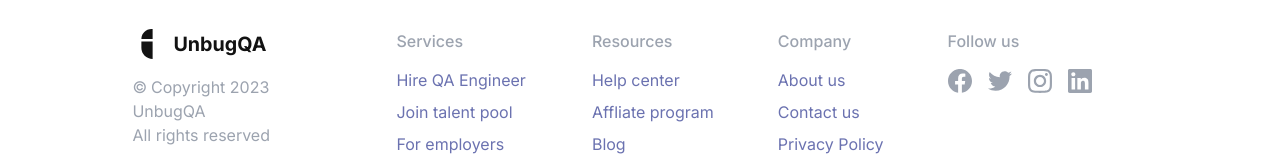
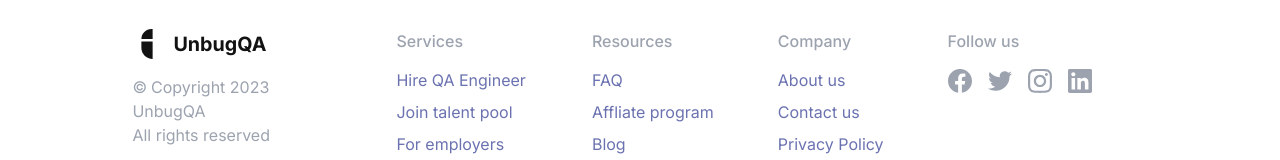
Before and after one commit to Vubere/fe-intern-unbug-qa, a Nuxt app: page / in a window 1280 px wide. Shown: the part 4181-4341 px from the top of the page. Built offline with nearby package versions, Linux system fonts and the light colour scheme.

Commit message:
chore/ - minor changes

```diff
--- a/components/Footer.vue
+++ b/components/Footer.vue
@@ -42,7 +42,7 @@
         </h4>
         <ul class="flex flex-col items-center md:items-start gap-[8px]">
           <li class="text-ash leading-[24px]">
-            <nuxt-link to="/">Help center</nuxt-link>
+            <nuxt-link to="/">FAQ</nuxt-link>
           </li>
           <li class="text-ash leading-[24px]">
             <nuxt-link to="/">Affliate program</nuxt-link>
--- a/pages/index.vue
+++ b/pages/index.vue
@@ -10,7 +10,7 @@
       </p>
       <div class="w-full relative mb-[16px]">
         <span
-          class="absolute left-[20%] w-[60%] h-[32px] top-[4px] bg-[#e9f2ff] z-[-200]"
+          class="absolute left-[20%] md:left-[23%] w-[60%] h-[32px] md:h-[52px] md:w-[56%] top-[4px] bg-[#e9f2ff] z-[-200]"
         ></span>
         <h2
           class="text-[24px] md:text-[52px] font-[700] leading-[32px] md:leading-[56px] md:tracking-[-1.04px] w-full text-center text-darkBlack"
```
